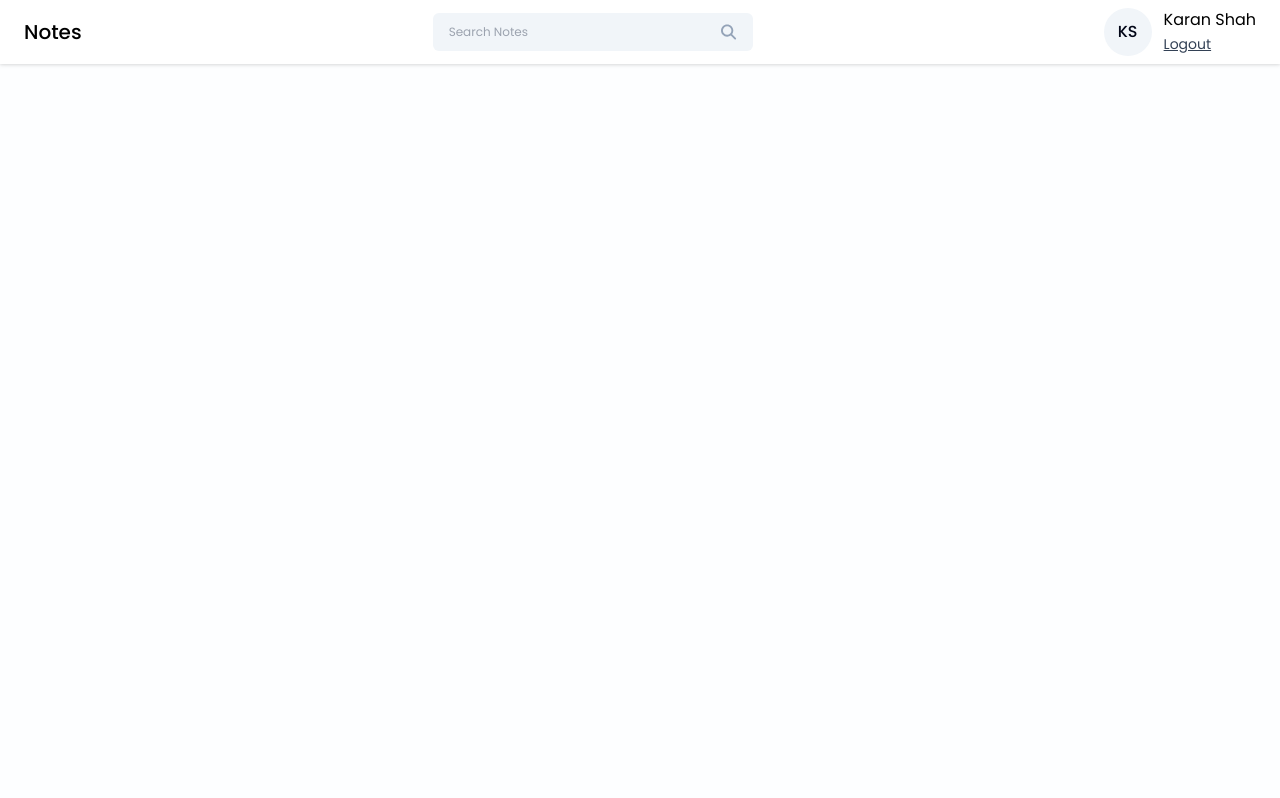
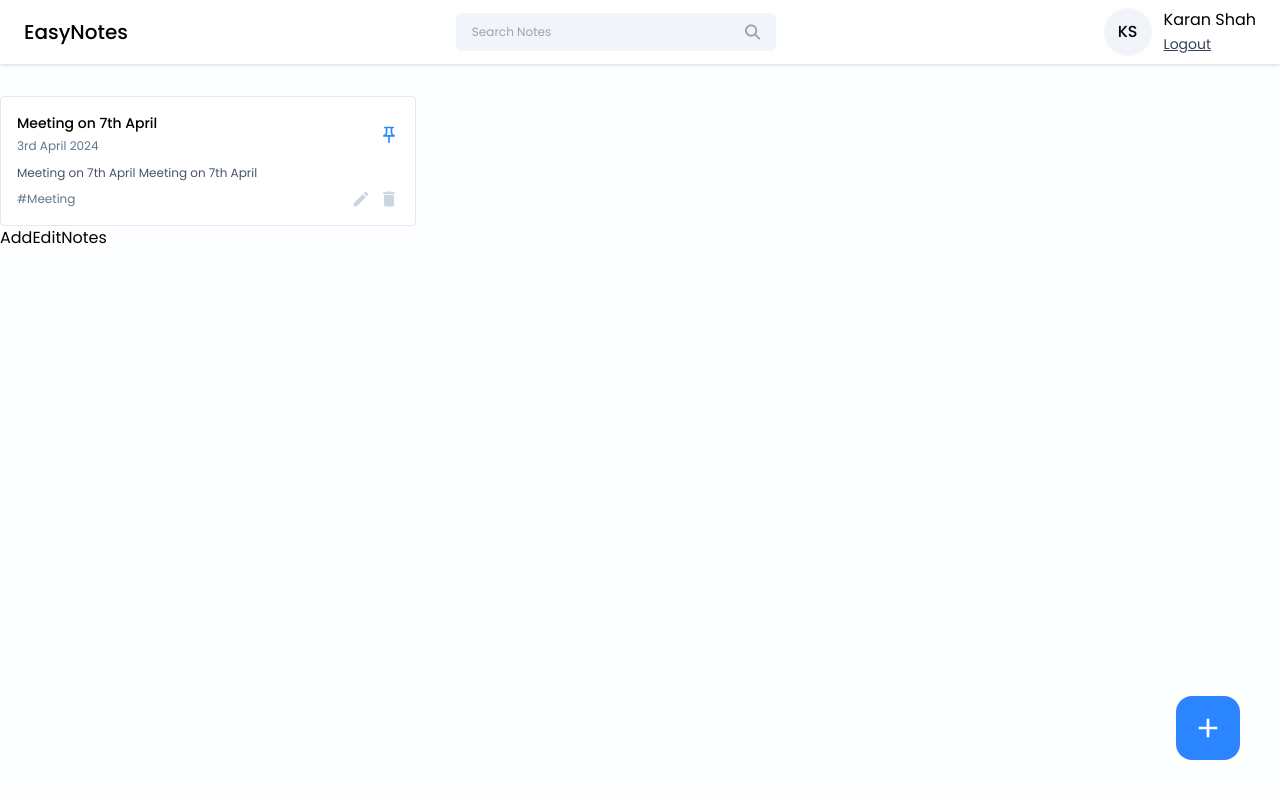
Before and after one commit to karanshah1561998/EasyNotes, a React (Vite) app in the folder frontend/easynotes/: page /dashboard in a window 1280 px wide. Built offline with nearby package versions, Linux system fonts and the light colour scheme.

Commit message:
Creating UI - Creating Note Card

```diff
--- /dev/null
+++ b/frontend/easynotes/src/components/Cards/NoteCard.jsx
@@ -0,0 +1,26 @@
+import React from 'react';
+import { MdCreate, MdDelete, MdOutlinePushPin } from 'react-icons/md';
+
+const NoteCard = ({ title, date, content, tags, isPinned, onEdit, onDelete, onPinNote }) => {
+    return (
+        <div className='border rounded p-4 bg-white hover:shadow-xl transition-all ease-in-out'>
+            <div className='flex items-center justify-between'>
+                <div>
+                    <h6 className='text-sm font-medium'> {title} </h6>
+                    <span className='text-xs text-slate-500'> {date} </span>
+                </div>
+                <MdOutlinePushPin className={`icon-btn ${isPinned ? 'text-primary' : 'text-slate-300'}`} onClick={onPinNote} />
+            </div>
+            <p className='text-xs text-slate-600 mt-2'> {content?.slice(0,60)} </p>
+            <div className='flex items-center justify-between mt-2'>
+                <div className='text-xs text-slate-500'> {tags} </div>
+                <div className='flex items-center gap-2'>
+                    <MdCreate className='icon-btn hover:text-green-600' onClick={onEdit} />
+                    <MdDelete className='icon-btn hover:text-red-500' onClick={onDelete} />
+                </div>
+            </div>
+        </div>
+    )
+}
+
+export default NoteCard;
--- a/frontend/easynotes/src/components/Navbar/Navbar.jsx
+++ b/frontend/easynotes/src/components/Navbar/Navbar.jsx
@@ -6,7 +6,7 @@
 const Navbar = () => {
 
     const [searchQuery, setSearchQuery] = useState("");
-    const navigate = useNavigate;
+    const navigate = useNavigate();
 
     const onLogout = () => {
         navigate("/login");
@@ -22,7 +22,7 @@
 
     return (
         <div className='bg-white flex items-center justify-between px-6 py-2 drop-shadow'>
-            <h2 className='text-xl font-medium text-black py-2'> Notes </h2>
+            <h2 className='text-xl font-medium text-black py-2'> EasyNotes </h2>
             <SearchBar value={searchQuery} onChange={({target}) => { setSearchQuery(target.value);}} handleSearch={handleSearch} onClearSearch={onClearSearch}/>
             <ProfileInfo onLogout={onLogout} />
         </div>
--- a/frontend/easynotes/src/index.css
+++ b/frontend/easynotes/src/index.css
@@ -25,4 +25,8 @@
   .btn-primary {
     @apply w-full text-sm bg-primary text-white p-2 rounded my-1 hover:bg-blue-600;
   }
+
+  .icon-btn {
+    @apply text-xl text-slate-300 cursor-pointer hover:text-primary;
+  }
 }
--- /dev/null
+++ b/frontend/easynotes/src/pages/Home/AddEditNotes.jsx
@@ -0,0 +1,9 @@
+import React from 'react';
+
+const AddEditNotes = () => {
+    return (
+        <div>AddEditNotes</div>
+    )
+};
+
+export default AddEditNotes;
--- a/frontend/easynotes/src/pages/Home/Home.jsx
+++ b/frontend/easynotes/src/pages/Home/Home.jsx
@@ -1,12 +1,27 @@
-import React from 'react'
-import Navbar from '../../components/Navbar/Navbar'
+import React from 'react';
+import Navbar from '../../components/Navbar/Navbar';
+import NoteCard from '../../components/Cards/NoteCard';
+import { MdAdd } from 'react-icons/md';
+import AddEditNotes from './AddEditNotes';
 
 const Home = () => {
     return (
         <>
             <Navbar />
+            <div className='container mx-auto'>
+                <div className='grid grid-cols-3 gap-4 mt-8'>
+                    <NoteCard title='Meeting on 7th April' date='3rd April 2024'
+                        content='Meeting on 7th April Meeting on 7th April' tags='#Meeting'
+                        isPinned={true} onEdit={()=>{}} onDelete={()=>{}} onPinNote={()=>{}}
+                    />
+                </div>
+            </div>
+            <button className='w-16 h-16 flex items-center justify-center rounded-2xl bg-primary hover:bg-blue-600 absolute right-10 bottom-10' onClick={()=>{}}>
+                <MdAdd className='text-[32px] text-white' />
+            </button>
+            <AddEditNotes />
         </>
     )
 }
 
-export default Home
+export default Home;
```
